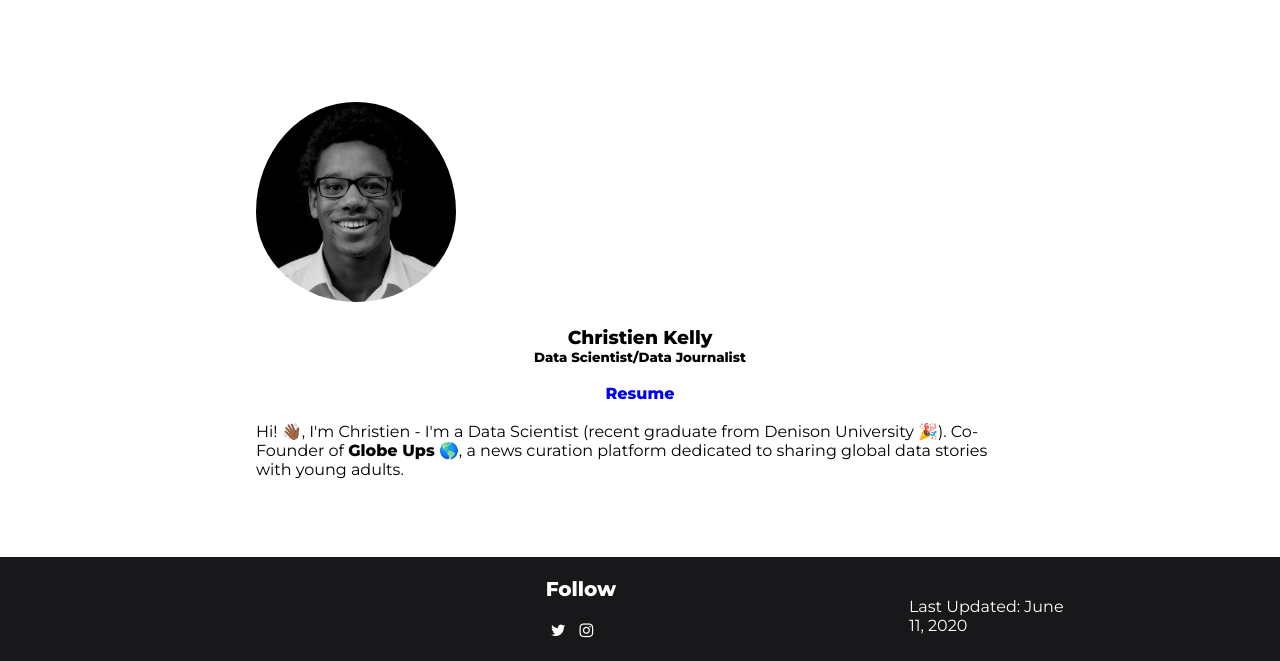
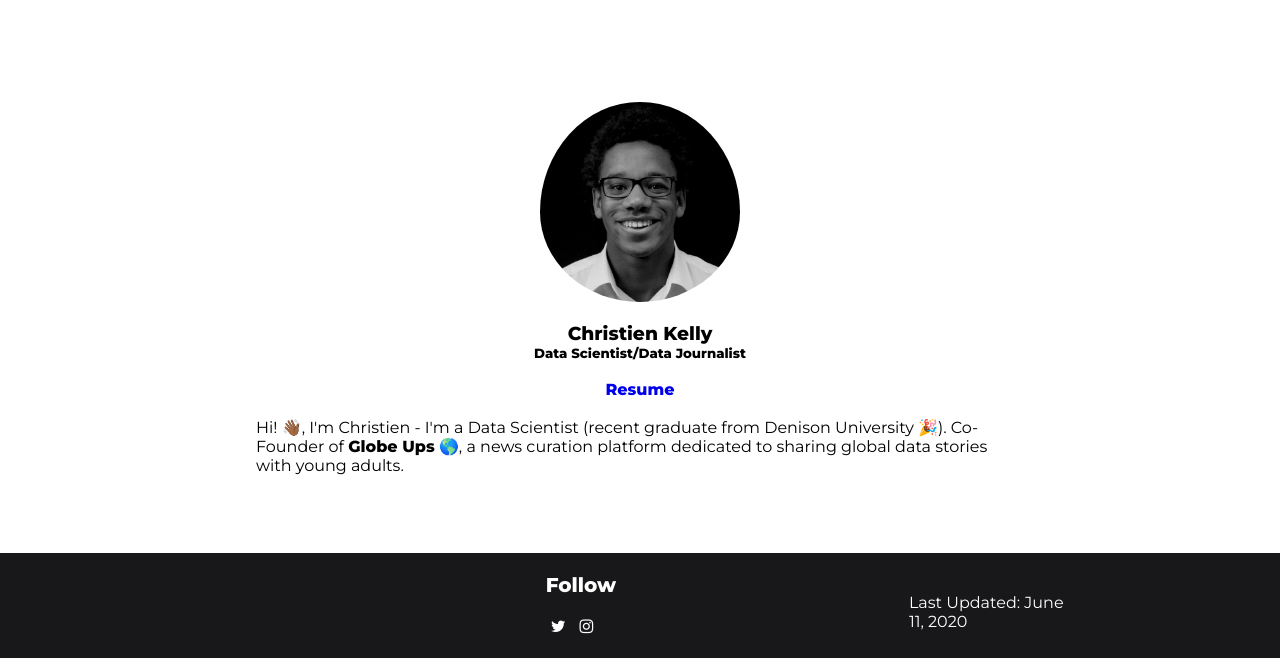
Before and after one commit to kelly-c1/personal-site, a PHP site: page / in a window 1280 px wide. Shown: the part 42-703 px from the top of the page. Run offline with PHP 8.4, Linux system fonts and the light colour scheme.

Commit message:
centering image

```diff
--- a/web/css/style.css
+++ b/web/css/style.css
@@ -105,7 +105,9 @@ a:hover{
 	width: 200px;
 	height: 200px;
 	padding-bottom: 20px;
-	text-align: center;
+	margin-right: auto;
+	margin-left: auto;
+	display: block;
 }
 
 @media(max-width: 900px) and (min-width: 640px){
```
